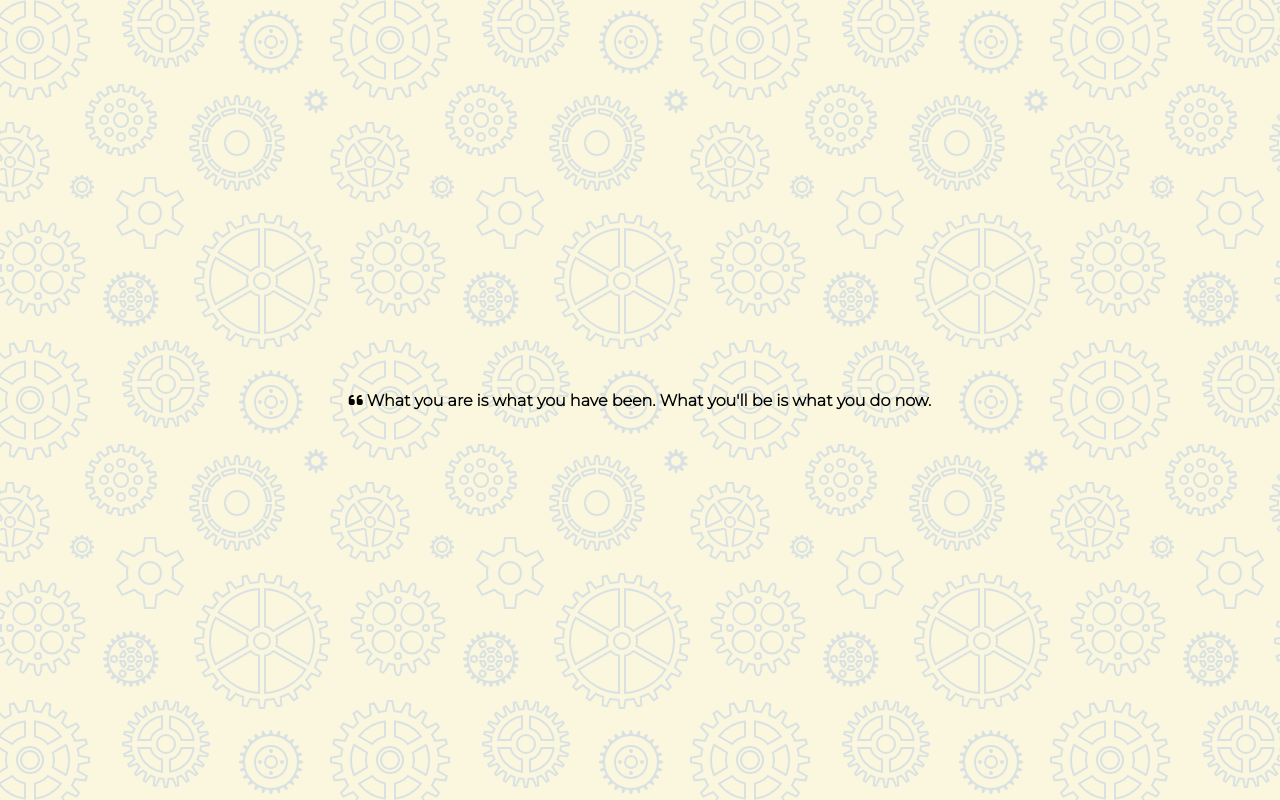
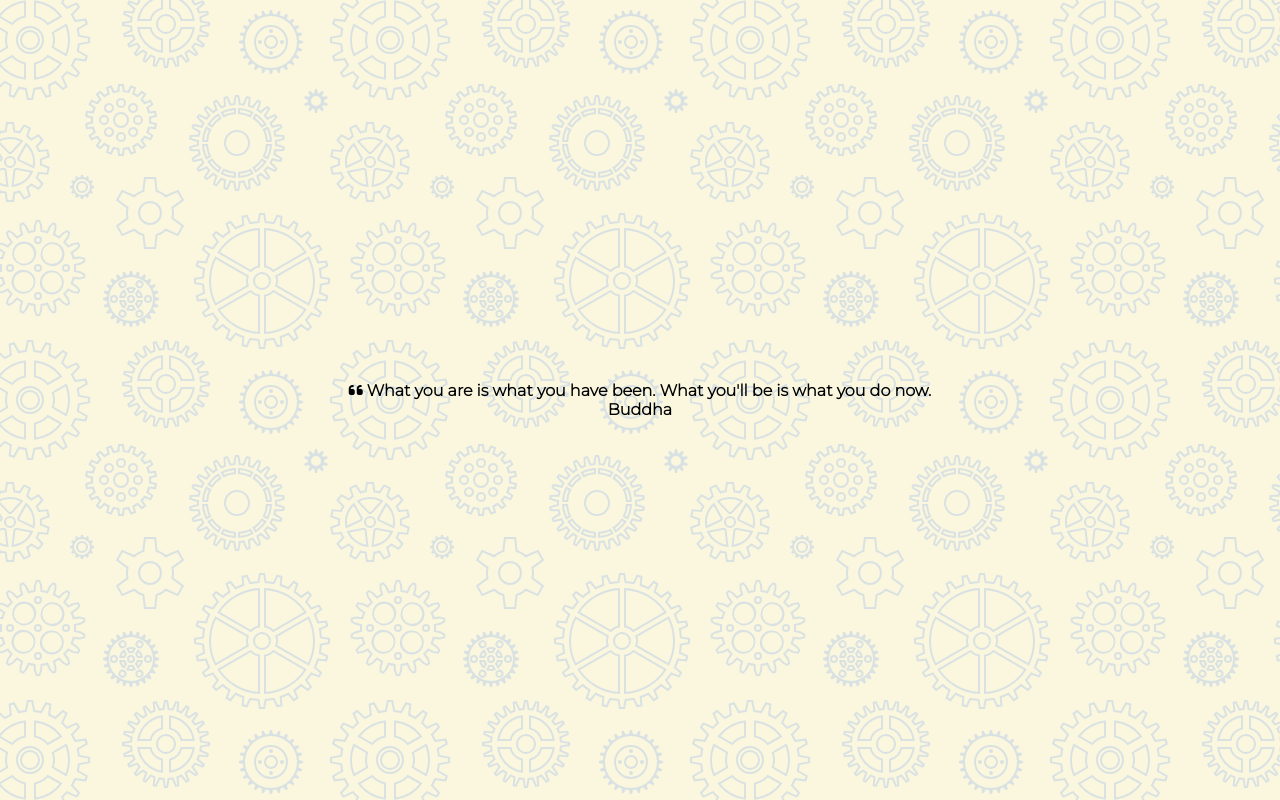
Before and after one commit to VicBond/quote_generator, a plain HTML site: page index.html in a window 1280 px wide. Drawn offline with Linux system fonts and the light colour scheme.

Commit message:
add author div

```diff
--- a/index.html
+++ b/index.html
@@ -29,6 +29,10 @@
           now.</span
         >
       </div>
+      <!-- Author -->
+      <div class="quote-author">
+        <span id="author">Buddha</span>
+      </div>
     </div>
     <!-- Script -->
     <script src="app.js"></script>
```
